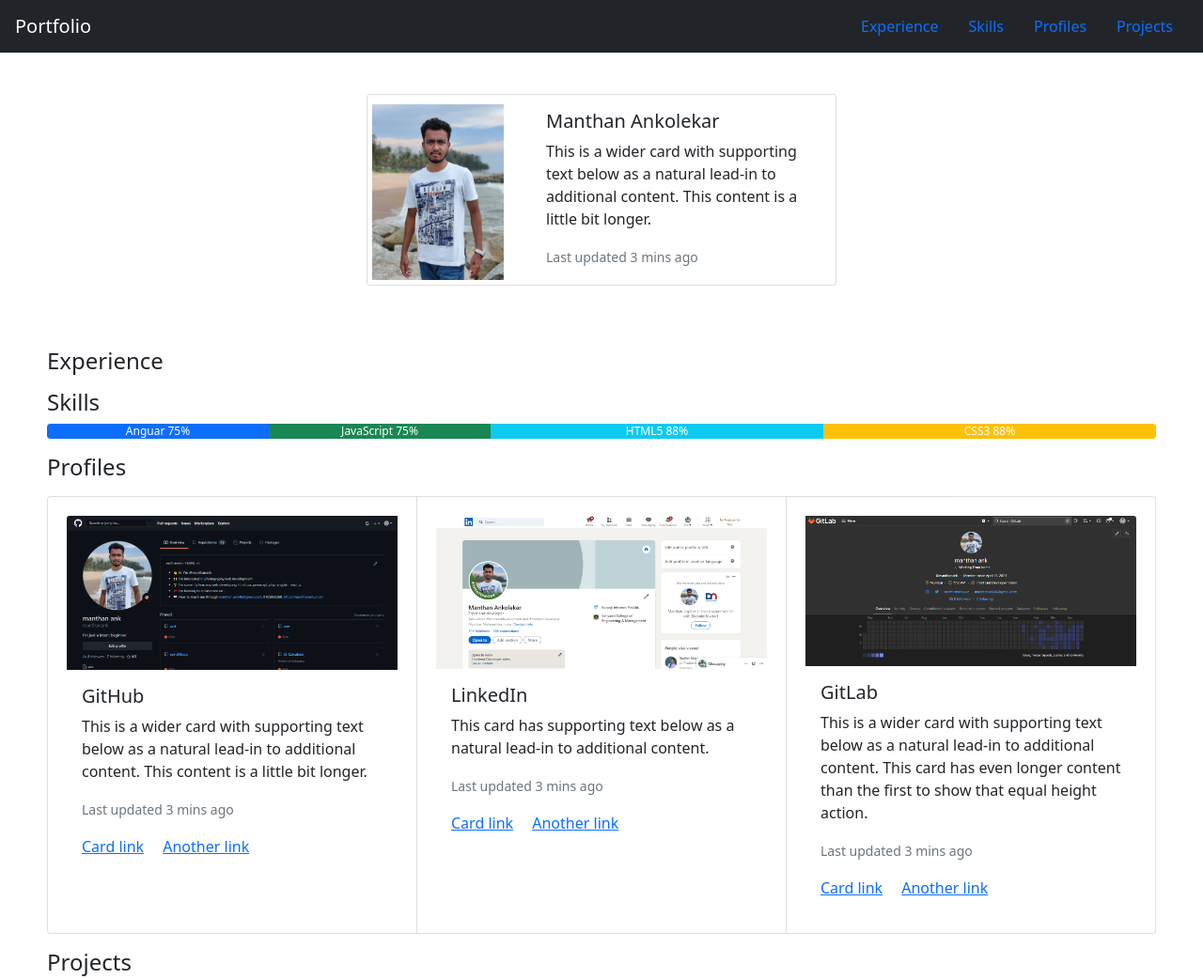
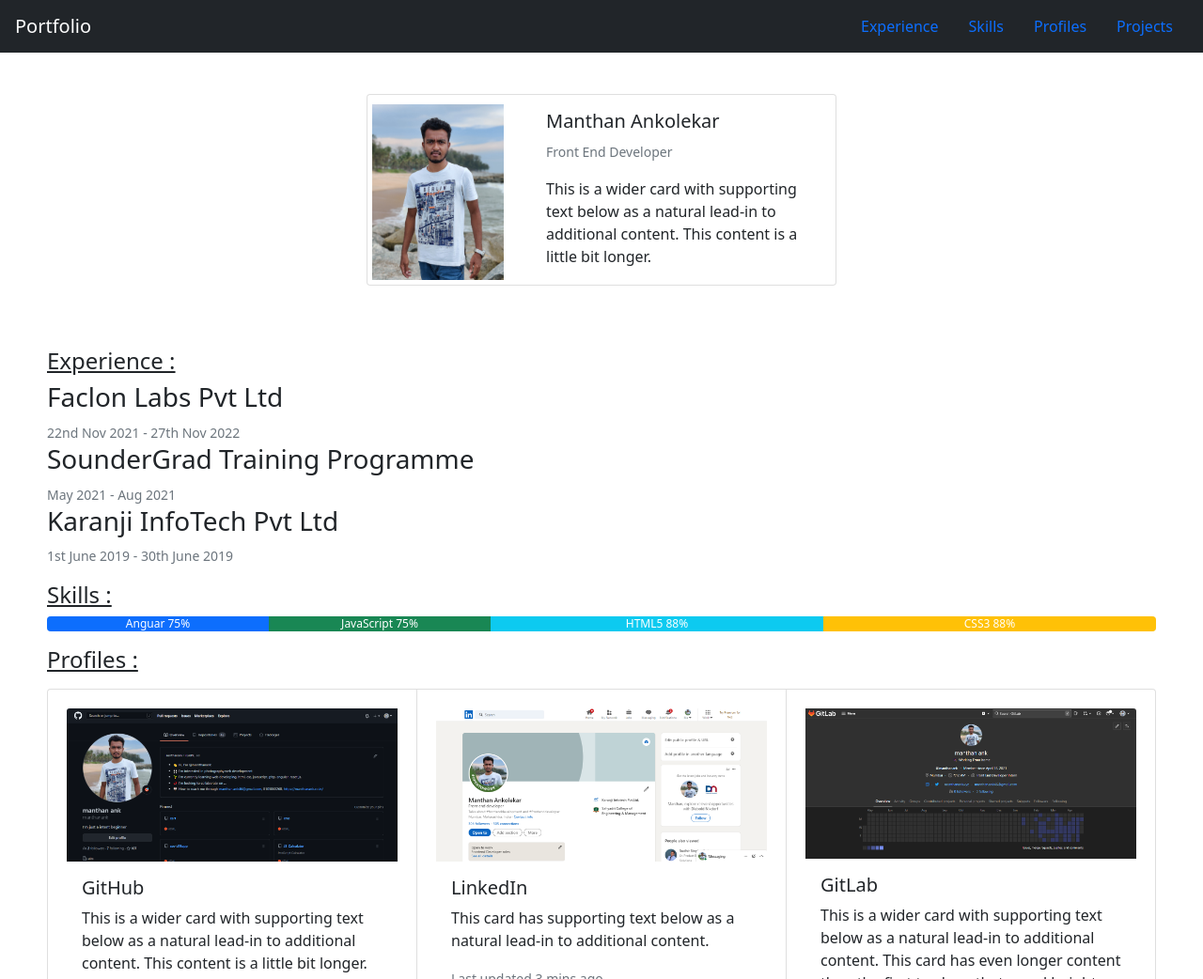
Before and after one commit to manthanank/expressjs-boostrap-portfolio, a website: page index.html in a window 1280 px wide. Shown: the top 1042 px of the page at 94% size. Drawn offline with nearby package versions, Linux system fonts and the light colour scheme.

Commit message:
changes made.

```diff
--- a/index.html
+++ b/index.html
@@ -47,9 +47,9 @@
         <div class="col-md-8">
           <div class="card-body">
             <h5 class="card-title">Manthan Ankolekar</h5>
+            <p class="card-text"><small class="text-muted">Front End Developer</small></p>
             <p class="card-text">This is a wider card with supporting text below as a natural lead-in to additional
               content. This content is a little bit longer.</p>
-            <p class="card-text"><small class="text-muted">Last updated 3 mins ago</small></p>
           </div>
         </div>
       </div>
@@ -58,10 +58,22 @@
   <div data-bs-spy="scroll" data-bs-target="#navbar-example2" data-bs-offset="0" class="scrollspy-example" tabindex="0"
     style="padding: 50px;">
     <p>
-    <h4 id="scrollspyHeading1">Experience</h4>
+    <h4 id="scrollspyHeading1"><u>Experience : </u></h4>
+    <div class="col">
+      <h3>Faclon Labs Pvt Ltd</h2>
+        <p class="card-text"><small class="text-muted">22nd Nov 2021 - 27th Nov 2022</small></p>
+    </div>
+    <div class="col">
+      <h3>SounderGrad Training Programme</h2>
+        <p class="card-text"><small class="text-muted">May 2021 - Aug 2021</small></p>
+    </div>
+    <div class="col">
+      <h3>Karanji InfoTech Pvt Ltd</h2>
+        <p class="card-text"><small class="text-muted">1st June 2019 - 30th June 2019</small></p>
+    </div>
     </p>
     <p>
-    <h4 id="scrollspyHeading2">Skills</h4>
+    <h4 id="scrollspyHeading2"><u>Skills : </u></h4>
     <div class="progress">
       <div class="progress-bar" role="progressbar" style="width: 20%" aria-valuenow="15" aria-valuemin="0"
         aria-valuemax="100">Anguar 75%</div>
@@ -73,7 +85,7 @@
         aria-valuemax="100">CSS3 88%</div>
     </div>
     </p>
-    <h4 id="scrollspyHeading3">Profiles</h4>
+    <h4 id="scrollspyHeading3"><u>Profiles : </u></h4>
     <p>
     <div class="card-group">
       <div class="card" style="padding:20px;">
@@ -110,7 +122,7 @@
       </div>
     </div>
     </p>
-    <h4 id="scrollspyHeading4">Projects</h4>
+    <h4 id="scrollspyHeading4"><u>Projects : </u></h4>
     <p>
     <div class="card-group">
       <div class="card" style="padding:20px;">
```
